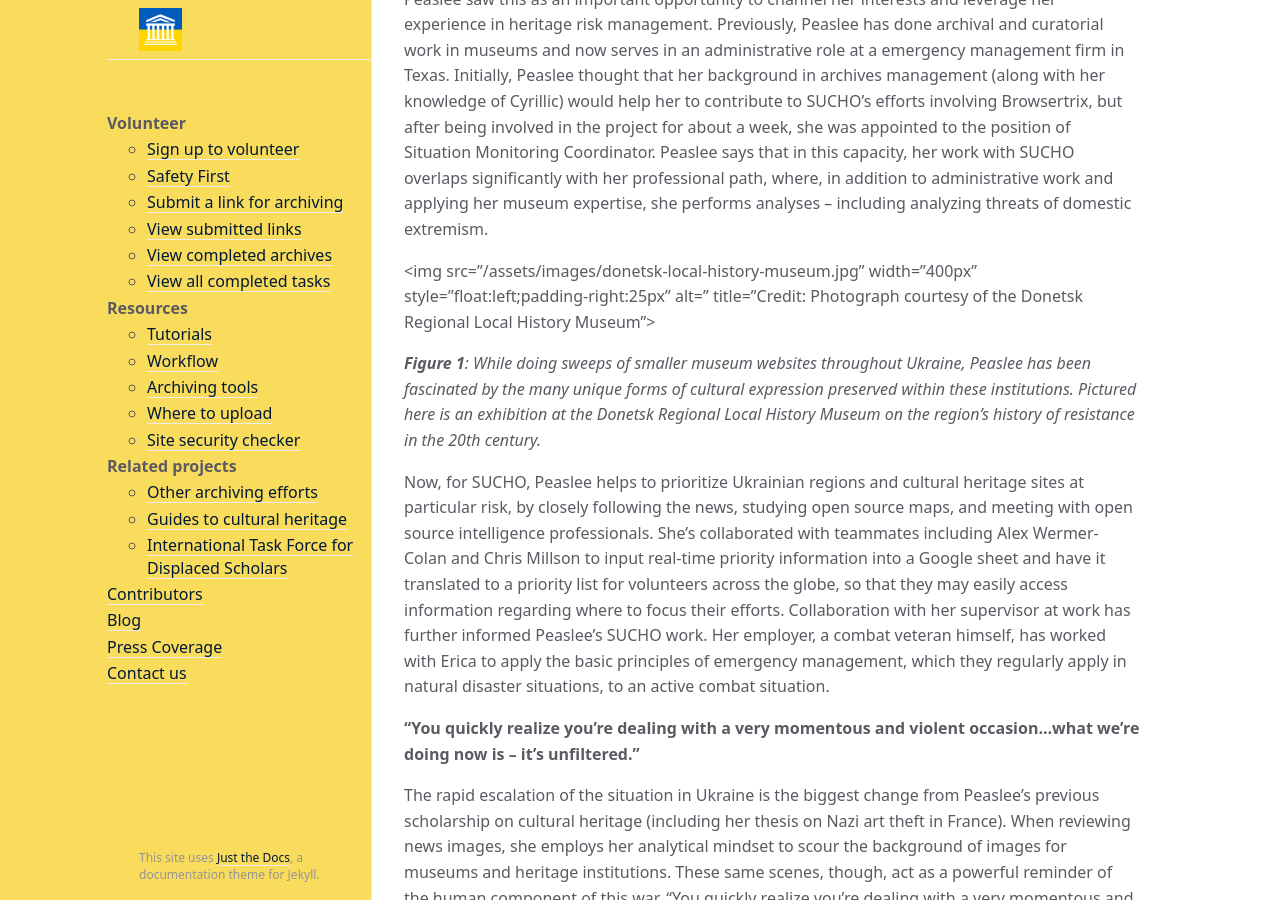
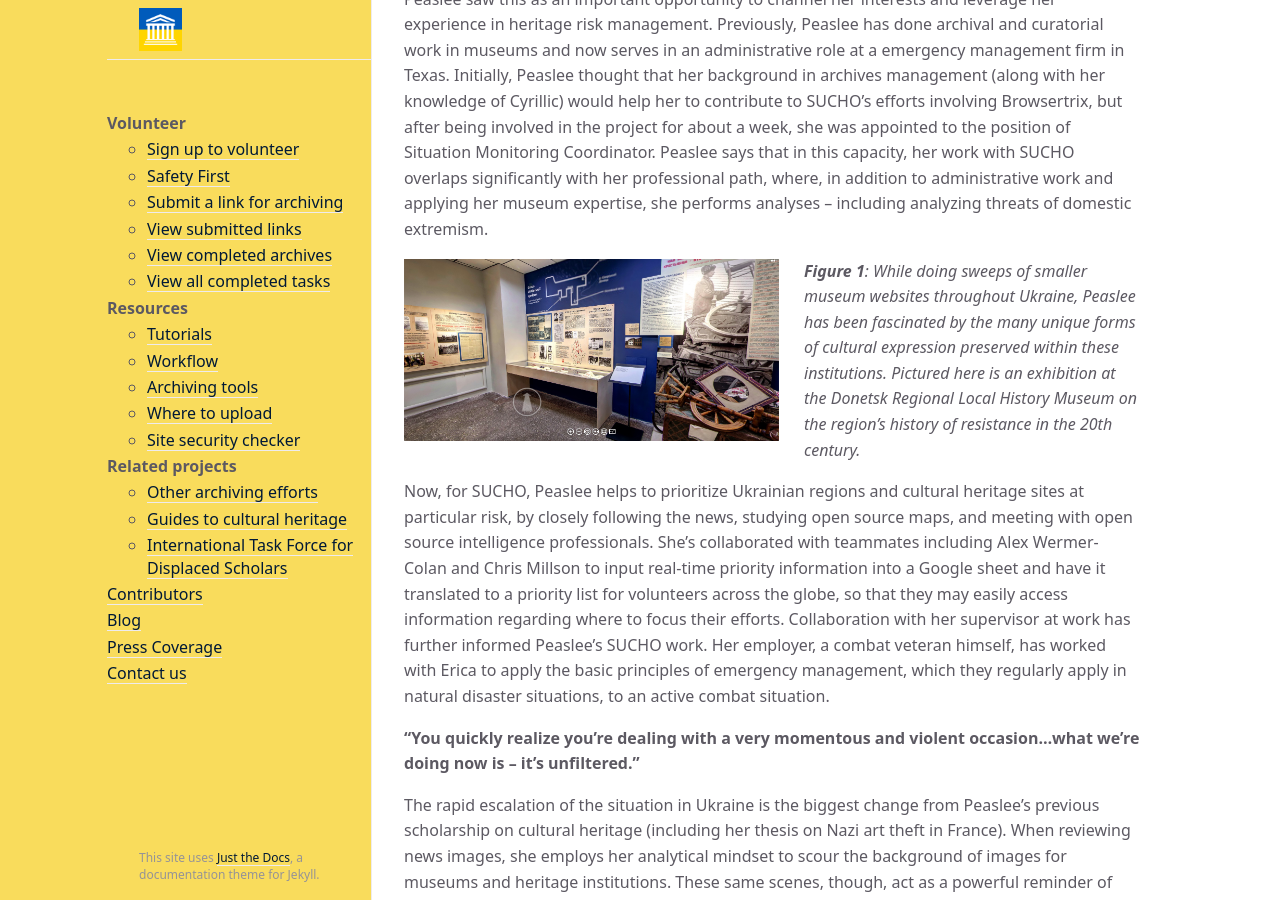
Before and after one commit to sucho-archiving/sucho-archiving.github.io, a Jekyll site: the page built from _posts/2022-04-15-profile-erica-peaslee.md, in a window 1280 px wide and 900 px high, scrolled down 363 px. Built offline with Jekyll 4.4.1, drawn with Linux system fonts in a browser that asks for light colours.

Commit message:
Update 2022-04-15-profile-erica-peaslee.md
Updated Image code image 1

```diff
--- a/_posts/2022-04-15-profile-erica-peaslee.md
+++ b/_posts/2022-04-15-profile-erica-peaslee.md
@@ -9,7 +9,7 @@ It seems quite fortuitous that, after a social media hiatus, Erica Peaslee wound
 
 With a background in history and art history – alongside current coursework in terrorism studies – Peaslee saw this as an important opportunity to channel her interests and leverage her experience in heritage risk management. Previously, Peaslee has done archival and curatorial work in museums and now serves in an administrative role at a emergency management firm in Texas. Initially, Peaslee thought that her background in archives management (along with her knowledge of Cyrillic) would help her to contribute to SUCHO’s efforts involving Browsertrix, but after being involved in the project for about a week, she was appointed to the position of Situation Monitoring Coordinator. Peaslee says that in this capacity, her work with SUCHO overlaps significantly with her professional path, where, in addition to administrative work and applying her museum expertise, she performs analyses – including analyzing threats of domestic extremism.
 
-<img src="/assets/images/donetsk-local-history-museum.jpg" width="400px" style="float:left;padding-right:25px" alt=" title="Credit: Photograph courtesy of the Donetsk Regional Local History Museum">
+<img src="/assets/images/donetsk-local-history-museum.jpg" width="400px" style="float:left;padding-right:25px" class="center" alt="Image of Donetsk Regional Local History Museum" title="Credit: Photograph courtesy of the Donetsk Regional Local History Museum">
 
 ***Figure 1**: While doing sweeps of smaller museum websites throughout Ukraine, Peaslee has been fascinated by the many unique forms of cultural expression preserved within these institutions. Pictured here is an exhibition at the Donetsk Regional Local History Museum on the region's history of resistance in the 20th century.*
 
```
